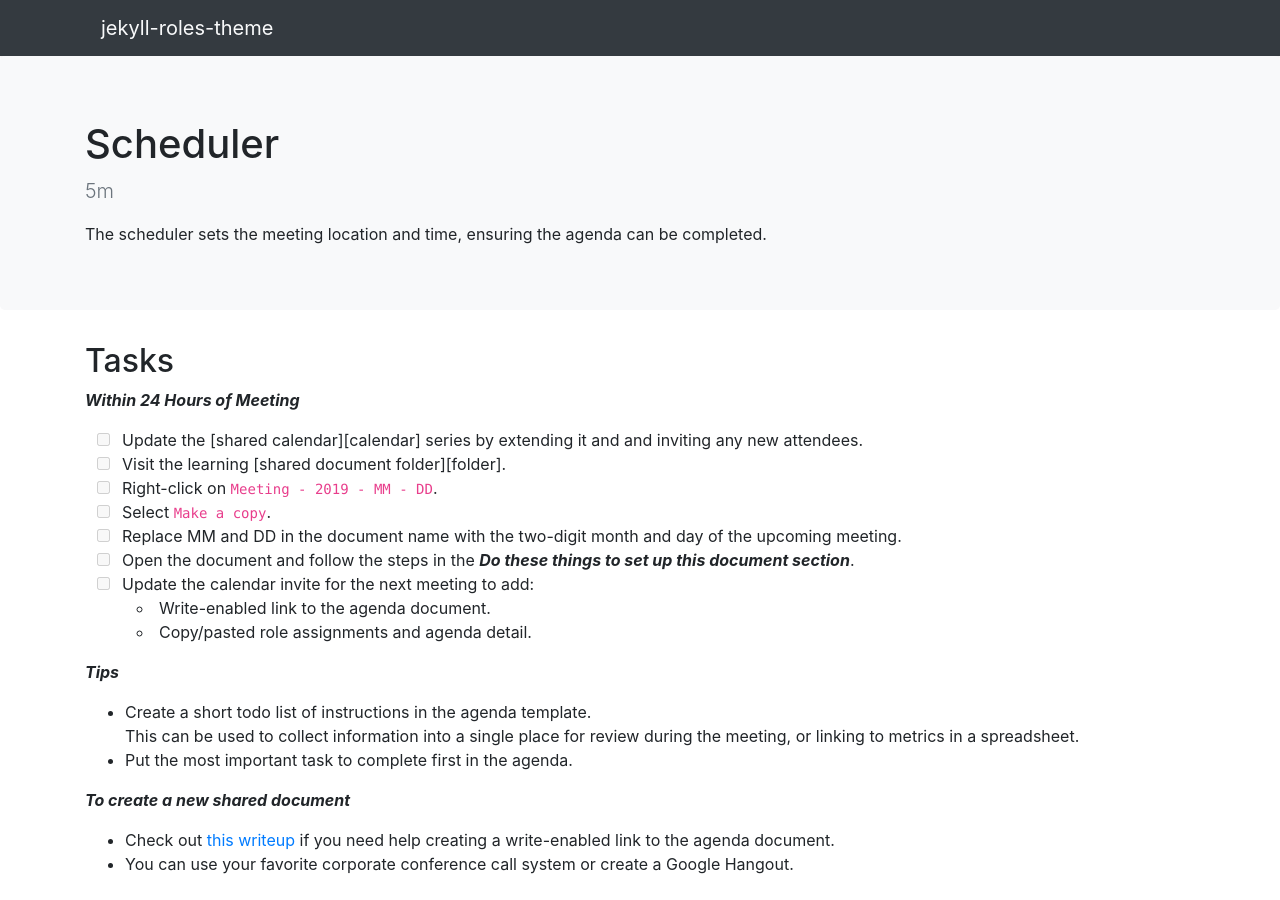
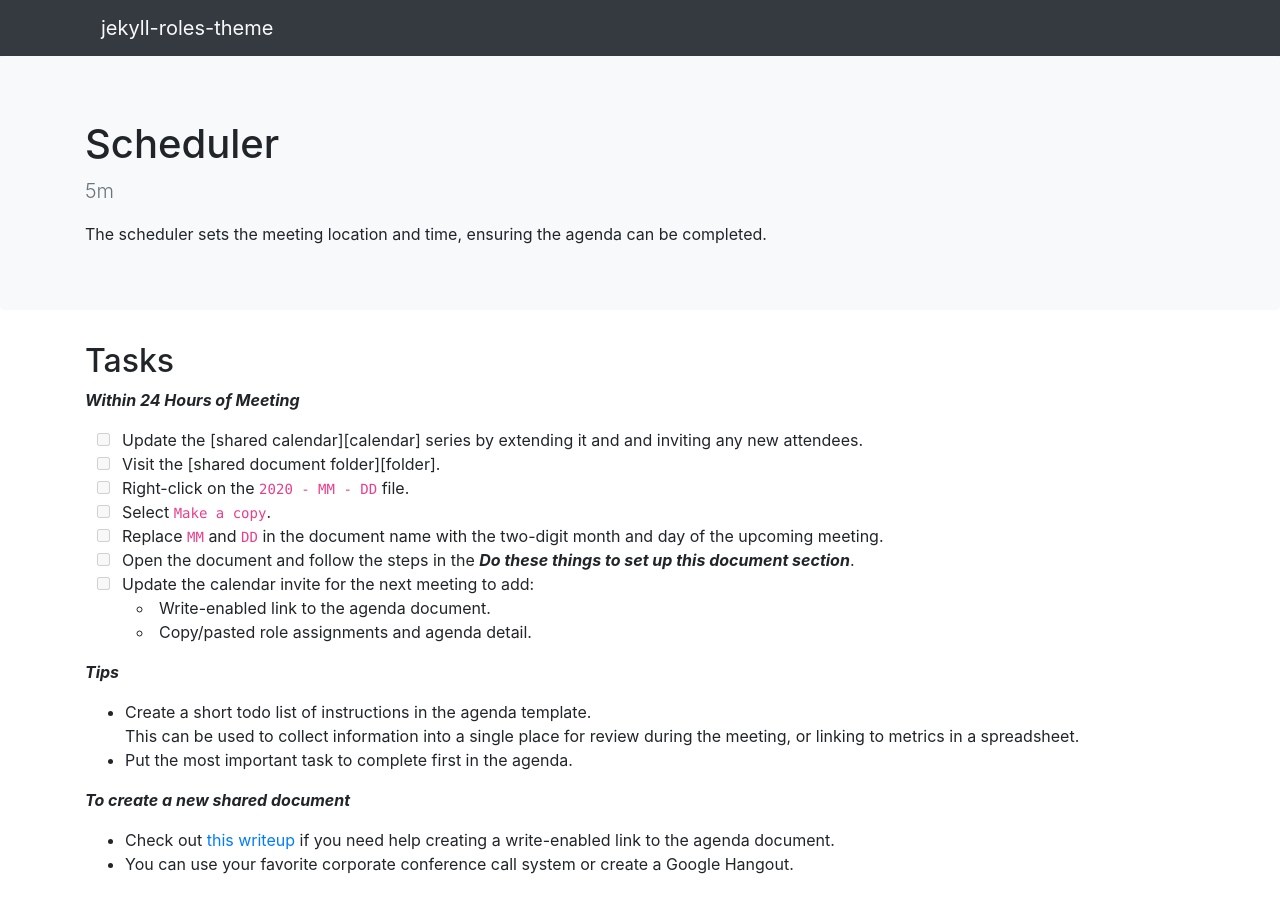
Before and after one commit to mrsanz/jekyll-roles-theme, a Jekyll site: the page built from roles/scheduler.md, in a window 1280 px wide. Built offline with Jekyll 4.4.1, drawn with Linux system fonts in a browser that asks for light colours; nearby versions of some CDN libraries.

Commit message:
Some small changes found when using the document

```diff
--- a/_includes/default_roles/scheduler.md
+++ b/_includes/default_roles/scheduler.md
@@ -3,10 +3,10 @@
 ***Within 24 Hours of Meeting***
 
  - [ ] Update the [shared calendar][calendar] series by extending it and and inviting any new attendees.
- - [ ] Visit the learning [shared document folder][folder].
- - [ ] Right-click on `Meeting - 2019 - MM - DD`.
- - [ ] Select {% if site.reference == 'onedrive' %}`copy to`{% else %}`Make a copy`{% endif %}.
- - [ ] Replace MM and DD in the document name with the two-digit month and day of the upcoming meeting.
+ - [ ] Visit the [shared document folder][folder].
+ - [ ] Right-click on the `2020 - MM - DD` file.
+ - [ ] Select {% if page.reference == 'onedrive' %}`Copy to`.  Set the current folder as the target location and click `Copy here`.{% else %}`Make a copy`{% endif %}.
+ - [ ] Replace `MM` and `DD` in the document name with the two-digit month and day of the upcoming meeting.
  - [ ] Open the document and follow the steps in the ***Do these things to set up this document section***.
  - [ ] Update the calendar invite for the next meeting to add:
    * Write-enabled link to the agenda document.
```
